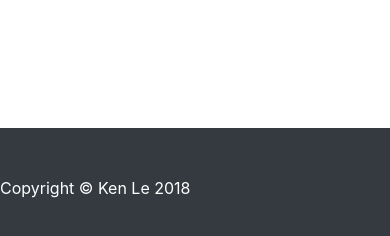
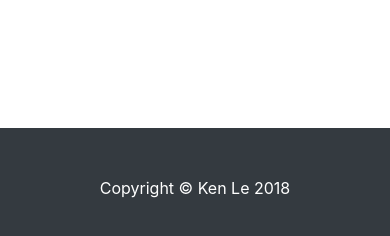
Before and after one commit to kenle123/kenle.github.io, a website with bundled scripts: page index.html in a window 390 px wide. Shown: the part 3296-3532 px from the top of the page. Built offline with nearby package versions, Linux system fonts and the light colour scheme.

Commit message:
Fixed footer not centered on mobile devices

```diff
--- a/index.html
+++ b/index.html
@@ -155,10 +155,9 @@
   <!-- Footer -->
   <footer class="py-5 bg-dark">
     <div class="container">
-      <div class="row justify-content-md-center">
-        <p class="m-0 text-center text-white">Copyright &copy; Ken Le 2018</p>
-      </div>
+      <p class="m-0 text-center text-white">Copyright &copy; Ken Le 2018</p>
     </div>
+    <!-- /.container -->
   </footer>
 
   <!-- Bootstrap core JavaScript -->
```
